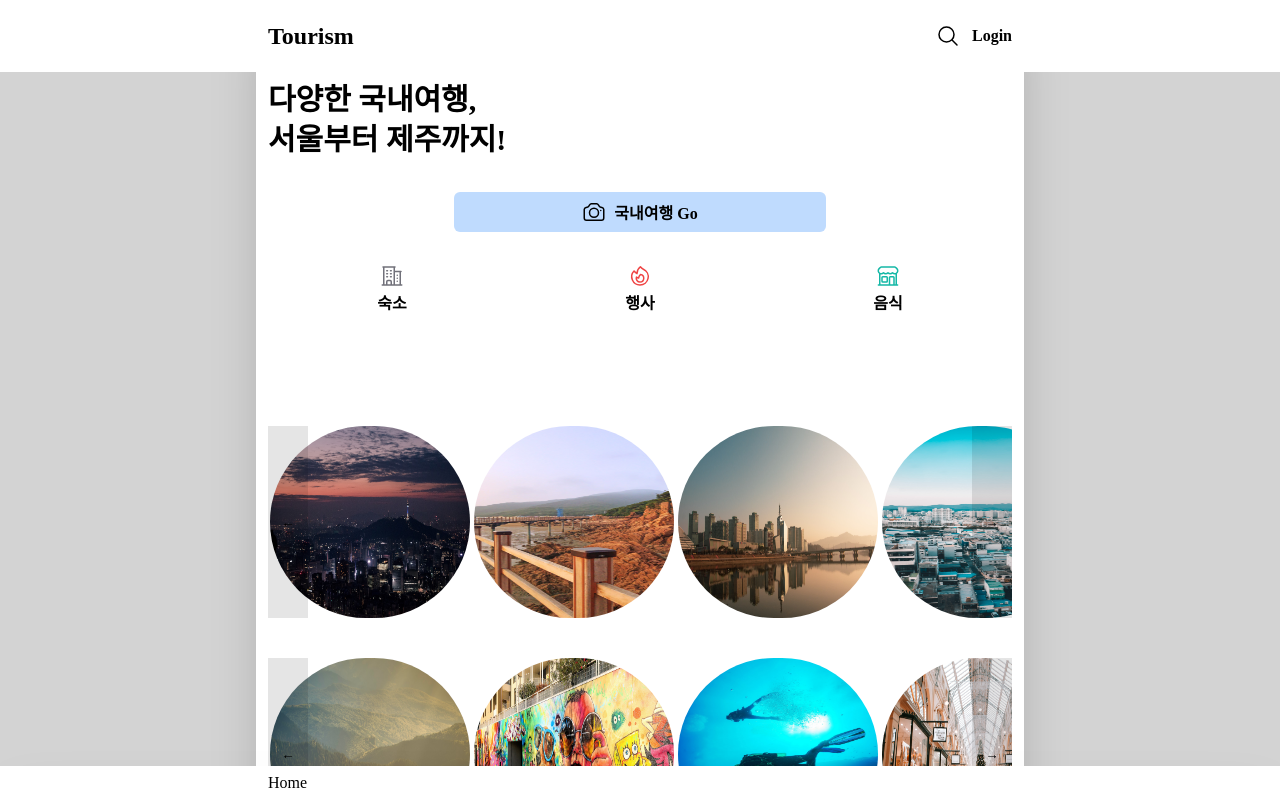
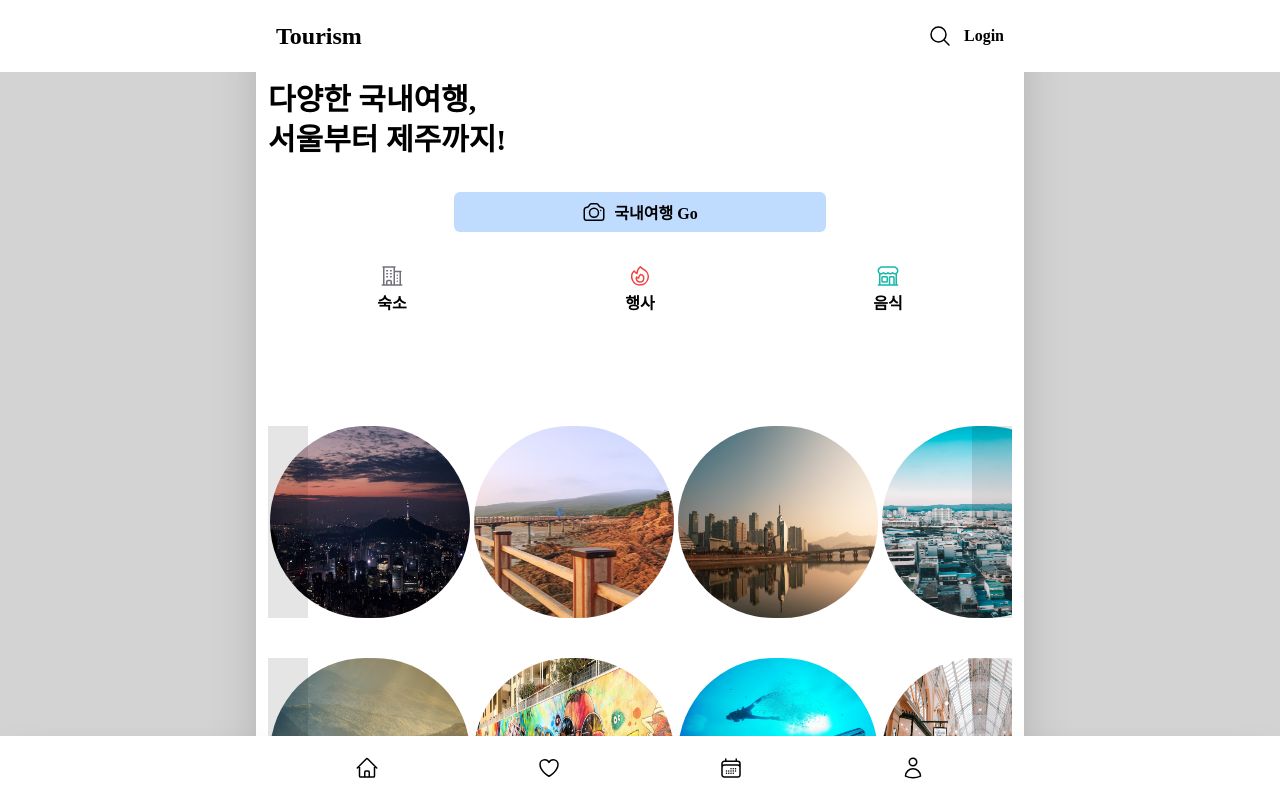
Before and after one commit to junseokoh-hub/react-tourism, a React (Vite) app: page / in a window 1280 px wide. Shown: the top 798 px of the page. Built offline with nearby package versions, Linux system fonts and the light colour scheme; no server answers.

Commit message:
add route

```diff
--- a/src/components/Header/MainHeader.tsx
+++ b/src/components/Header/MainHeader.tsx
@@ -26,11 +26,11 @@ const MainHeader = ({ isView }: MainHeaderProps) => {
         </Modal>
       )}
       <header
-        className={`py-5 px-3 space-x-3 w-full fixed top-0 left-0 right-0  bg-white font-bold z-50 ${
+        className={`py-5 space-x-3 fixed top-0 left-0 right-0 bg-white font-bold z-50 border-b ${
           isView || "shadow-xl"
         } transition-shadow duration-500 ease-in-out`}
       >
-        <nav className="px-3 flex justify-between items-center max-w-3xl md:mx-auto">
+        <nav className="px-5 flex justify-between items-center max-w-3xl md:mx-auto">
           <div>
             {searchMatch ? (
               <span onClick={() => navigate(-1)}>
--- a/src/components/Home/HomeSliders.tsx
+++ b/src/components/Home/HomeSliders.tsx
@@ -1,14 +1,12 @@
 import Slider from "../UI/Slider";
 import { areas } from "../../lib/area";
 import { categories } from "../../lib/category";
-import { sns } from "../../lib/sns";
 
 const HomeSliders = () => {
   return (
     <section className="pt-10">
       <Slider sliderId="areas" data={areas.slice(0, 7)} />
       <Slider sliderId="categories" data={categories} />
-      <Slider sliderId="sns" data={sns} />
     </section>
   );
 };
--- a/src/components/Layout/Footer.tsx
+++ b/src/components/Layout/Footer.tsx
@@ -1,8 +1,95 @@
+import { useNavigate } from "react-router-dom";
+import { useSelector } from "../../store/hooks";
+
 const Footer = () => {
+  const authUser = useSelector((state) => state.auth.user);
+  const navigate = useNavigate();
+
   return (
-    <footer className="py-2 px-2 fixed bottom-0 left-0 right-0 bg-white shadow-2xl">
-      <nav className="px-3 flex max-w-3xl md:mx-auto">
-        <span>Home</span>
+    <footer className="py-5 fixed bottom-0 left-0 right-0 bg-white shadow-2xl">
+      <nav className="px-5 flex justify-around max-w-3xl md:mx-auto">
+        <span
+          className="flex items-center cursor-pointer"
+          onClick={() => navigate("/")}
+        >
+          <svg
+            xmlns="http://www.w3.org/2000/svg"
+            fill="none"
+            viewBox="0 0 24 24"
+            strokeWidth="1.5"
+            stroke="currentColor"
+            className="w-6 h-6"
+          >
+            <path
+              strokeLinecap="round"
+              strokeLinejoin="round"
+              d="M2.25 12l8.954-8.955c.44-.439 1.152-.439 1.591 0L21.75 12M4.5 9.75v10.125c0 .621.504 1.125 1.125 1.125H9.75v-4.875c0-.621.504-1.125 1.125-1.125h2.25c.621 0 1.125.504 1.125 1.125V21h4.125c.621 0 1.125-.504 1.125-1.125V9.75M8.25 21h8.25"
+            />
+          </svg>
+        </span>
+        <span
+          className="flex items-center cursor-pointer"
+          onClick={() => {
+            !authUser && navigate("login");
+          }}
+        >
+          <svg
+            xmlns="http://www.w3.org/2000/svg"
+            fill="none"
+            viewBox="0 0 24 24"
+            strokeWidth="1.5"
+            stroke="currentColor"
+            className="w-6 h-6"
+          >
+            <path
+              strokeLinecap="round"
+              strokeLinejoin="round"
+              d="M21 8.25c0-2.485-2.099-4.5-4.688-4.5-1.935 0-3.597 1.126-4.312 2.733-.715-1.607-2.377-2.733-4.313-2.733C5.1 3.75 3 5.765 3 8.25c0 7.22 9 12 9 12s9-4.78 9-12z"
+            />
+          </svg>
+        </span>
+        <span
+          className="flex items-center cursor-pointer"
+          onClick={() => {
+            !authUser && navigate("login");
+          }}
+        >
+          <svg
+            xmlns="http://www.w3.org/2000/svg"
+            fill="none"
+            viewBox="0 0 24 24"
+            strokeWidth="1.5"
+            stroke="currentColor"
+            className="w-6 h-6"
+          >
+            <path
+              strokeLinecap="round"
+              strokeLinejoin="round"
+              d="M6.75 3v2.25M17.25 3v2.25M3 18.75V7.5a2.25 2.25 0 012.25-2.25h13.5A2.25 2.25 0 0121 7.5v11.25m-18 0A2.25 2.25 0 005.25 21h13.5A2.25 2.25 0 0021 18.75m-18 0v-7.5A2.25 2.25 0 015.25 9h13.5A2.25 2.25 0 0121 11.25v7.5m-9-6h.008v.008H12v-.008zM12 15h.008v.008H12V15zm0 2.25h.008v.008H12v-.008zM9.75 15h.008v.008H9.75V15zm0 2.25h.008v.008H9.75v-.008zM7.5 15h.008v.008H7.5V15zm0 2.25h.008v.008H7.5v-.008zm6.75-4.5h.008v.008h-.008v-.008zm0 2.25h.008v.008h-.008V15zm0 2.25h.008v.008h-.008v-.008zm2.25-4.5h.008v.008H16.5v-.008zm0 2.25h.008v.008H16.5V15z"
+            />
+          </svg>
+        </span>
+        <span
+          className="flex items-center cursor-pointer"
+          onClick={() => {
+            !authUser && navigate("login");
+          }}
+        >
+          <svg
+            xmlns="http://www.w3.org/2000/svg"
+            fill="none"
+            viewBox="0 0 24 24"
+            strokeWidth="1.5"
+            stroke="currentColor"
+            className="w-6 h-6"
+          >
+            <path
+              strokeLinecap="round"
+              strokeLinejoin="round"
+              d="M15.75 6a3.75 3.75 0 11-7.5 0 3.75 3.75 0 017.5 0zM4.501 20.118a7.5 7.5 0 0114.998 0A17.933 17.933 0 0112 21.75c-2.676 0-5.216-.584-7.499-1.632z"
+            />
+          </svg>
+        </span>
       </nav>
     </footer>
   );
--- a/src/components/Layout/Layout.tsx
+++ b/src/components/Layout/Layout.tsx
@@ -6,7 +6,7 @@ type LayoutProps = {
 
 const Layout = ({ children }: LayoutProps) => {
   return (
-    <main className="py-20 px-3 max-w-3xl bg-white md:mx-auto md:shadow-2xl">
+    <main className="py-20 px-3 min-h-screen max-w-3xl bg-white md:mx-auto md:shadow-2xl">
       {children}
     </main>
   );
--- a/src/components/UI/Slider.tsx
+++ b/src/components/UI/Slider.tsx
@@ -1,11 +1,9 @@
 import React from "react";
 import { AreasType } from "../../lib/area";
-import { CategoriesType } from "../../lib/category";
-import { SnsType } from "../../lib/sns";
 
 type SliderProps = {
   sliderId: string;
-  data: SnsType[];
+  data: AreasType[];
 };
 
 const Slider = ({ sliderId, data }: SliderProps) => {
@@ -17,13 +15,11 @@ const Slider = ({ sliderId, data }: SliderProps) => {
       >
         {data.map((item) => (
           <li className="mx-0.5" key={item.rnum}>
-            <a href={item.link} target="_blank" rel="noopener noreferrer">
-              <img
-                className="w-[200px] h-48 block rounded-full"
-                src={item.image}
-                alt={item.name}
-              />
-            </a>
+            <img
+              className="w-[200px] h-48 block rounded-full"
+              src={item.image}
+              alt={item.name}
+            />
           </li>
         ))}
       </ul>
--- a/src/index.css
+++ b/src/index.css
@@ -10,7 +10,6 @@
 }
 
 body {
-  height: 100vh;
   background-color: lightgray;
 }
 
--- a/src/pages/Home.tsx
+++ b/src/pages/Home.tsx
@@ -2,6 +2,8 @@ import FrontBanner from "../components/Home/FrontBanner";
 import HomeSliders from "../components/Home/HomeSliders";
 
 const Home = () => {
+  console.log("rendering");
+
   return (
     <section className="space-y-8 divide-y-2">
       <FrontBanner />
```
